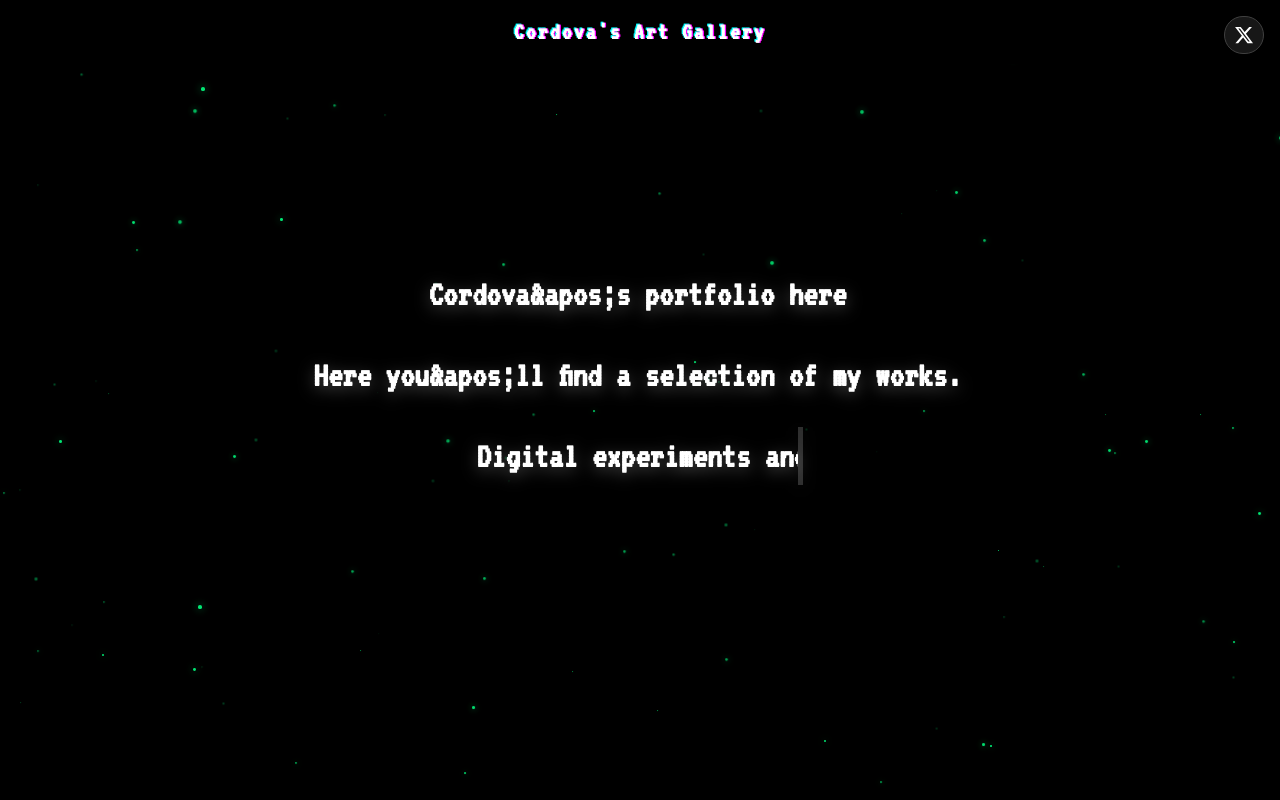
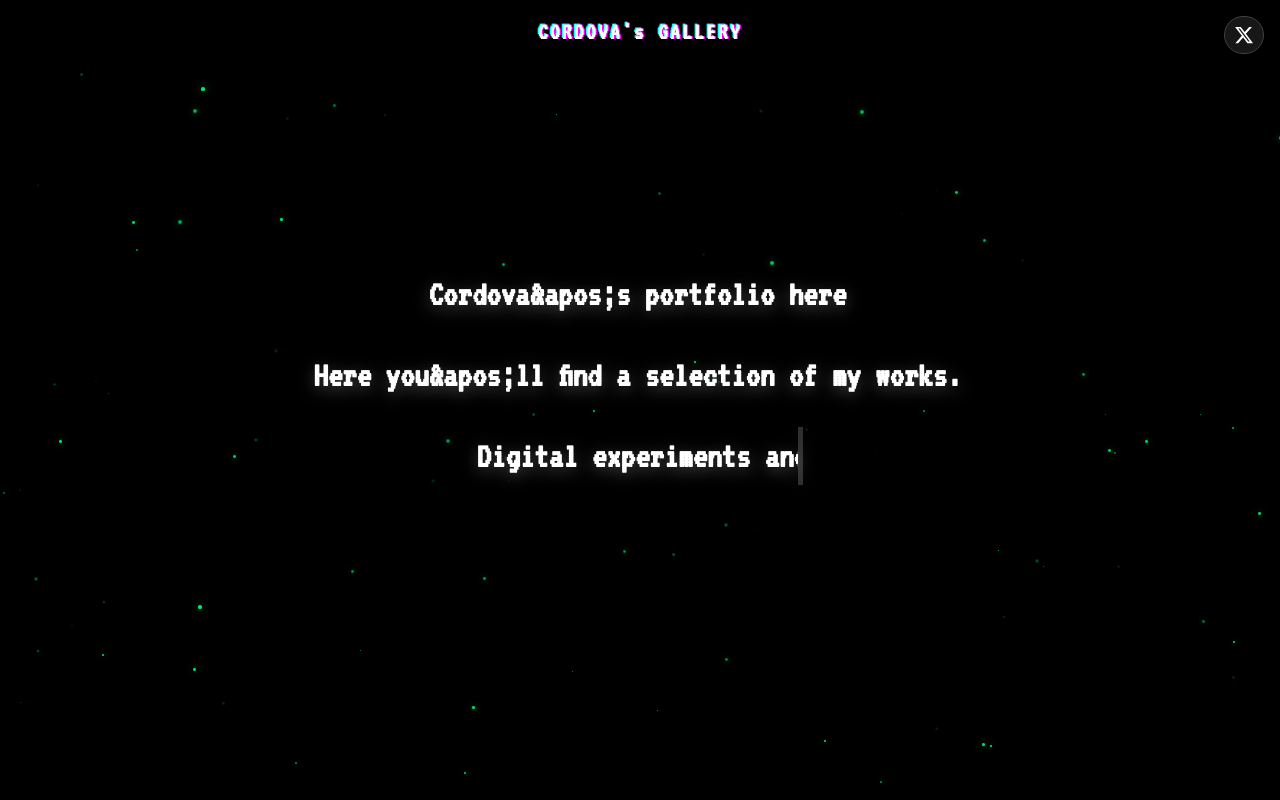
Before and after one commit to burriedguilty/cordova, a Next.js app: page / in a window 1280 px wide. Shown: the top 800 px of the page. Built offline with nearby package versions, Linux system fonts and the light colour scheme; grey boxes are pictures that could not be loaded.

Commit message:
Update title to 'CORDOVA's GALLERY' and fix document title

```diff
--- a/src/app/layout.tsx
+++ b/src/app/layout.tsx
@@ -9,8 +9,8 @@ const vt323 = VT323({
 });
 
 export const metadata: Metadata = {
-  title: "Create Next App",
-  description: "Generated by create next app",
+  title: "CORDOVA's GALLERY",
+  description: "Cordova's portfolio site featuring digital art and creative projects",
 };
 
 export default function RootLayout({
--- a/src/components/WelcomeSection.tsx
+++ b/src/components/WelcomeSection.tsx
@@ -171,8 +171,8 @@ const WelcomeSection = () => {
 
           {/* Center: Website Name with Glitch Effect */}
           <div className="text-base sm:text-lg md:text-xl lg:text-2xl font-bold text-white tracking-widest text-center mx-auto pt-1 md:pt-0">
-            <span className="hidden xs:inline" style={{ animation: 'glitch 2s infinite' }}>Cordova&apos;s</span>
-            <span className="xs:hidden" style={{ animation: 'glitch 2s infinite' }}>Cordova&apos;s</span>
+            <span className="hidden xs:inline" style={{ animation: 'glitch 2s infinite' }}>CORDOVA&apos;s</span>
+            <span className="xs:hidden" style={{ animation: 'glitch 2s infinite' }}>CORDOVA&apos;s</span>
             {' '}
             <span style={{
               animation: 'glitchText 3s infinite',
@@ -180,7 +180,7 @@ const WelcomeSection = () => {
               letterSpacing: '0.1em',
               textShadow: '0.05em 0 0 #ff00ff, -0.05em -0.025em 0 #00ffff',
             }}>
-              Art Gallery
+              GALLERY
             </span>
           </div>
 
```
